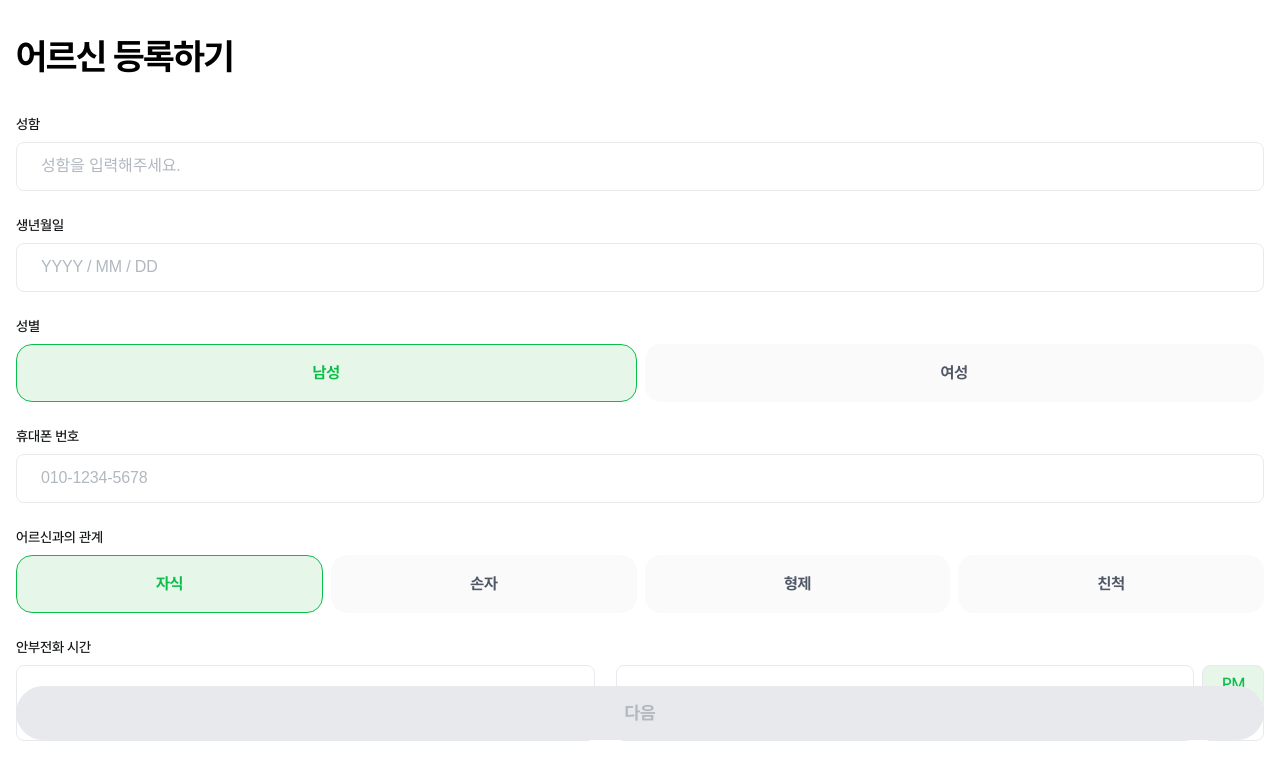
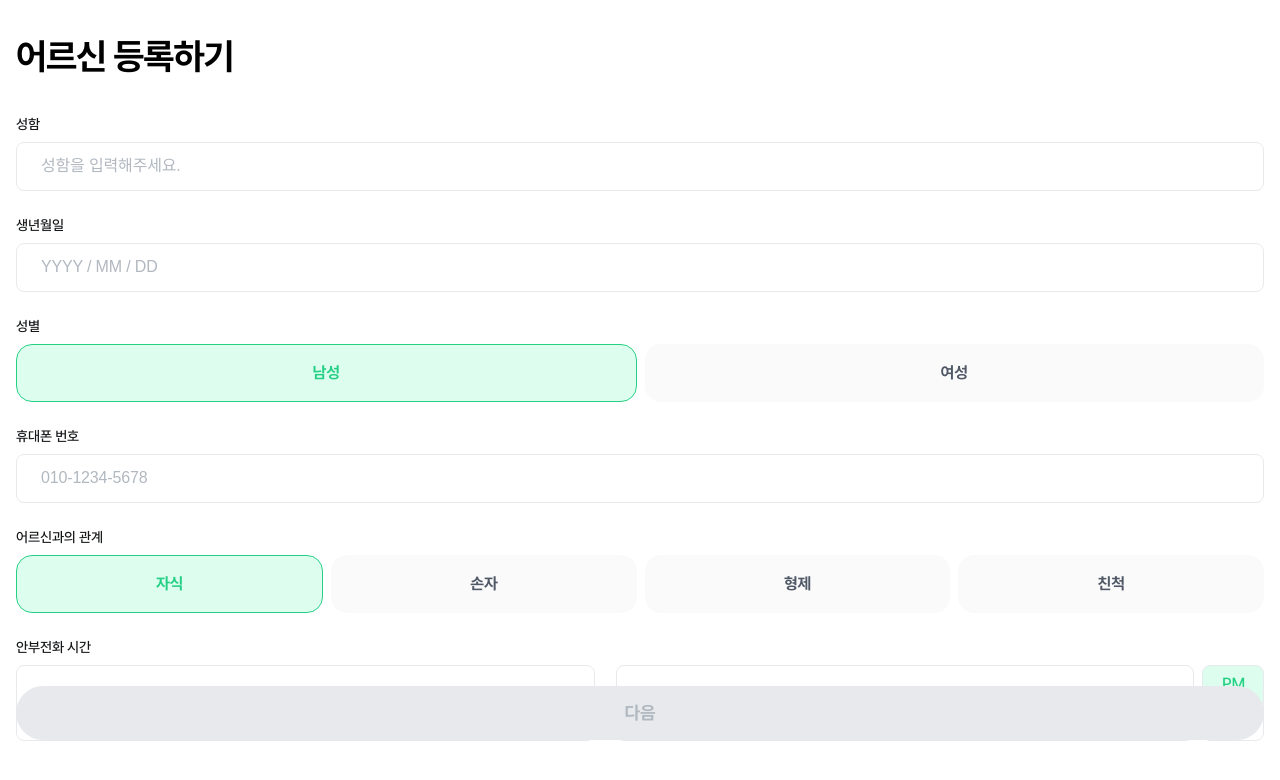
Before and after one commit to DND-HACKATHON-Teamplay/frontend, a React (Vite) app: page /register in a window 1280 px wide. Shown: the top 780 px of the page. Built offline with nearby package versions, Linux system fonts and the light colour scheme.

Commit message:
fix : primary color 변경

```diff
--- a/src/components/Button/Button.module.css
+++ b/src/components/Button/Button.module.css
@@ -4,7 +4,7 @@
   width: 100%;
   padding: 14px 24px;
   border-radius: 9999px;
-  background: #0bbd49;
+  background: #25d085;
 
   color: #fff;
   text-align: center;
--- a/src/components/SelectButton/SelectButton.module.css
+++ b/src/components/SelectButton/SelectButton.module.css
@@ -24,10 +24,10 @@
   width: 100%;
   padding: 16px 26px;
   border-radius: 16px;
-  border: 1px solid #0bbd49;
-  background: #e6f7e9;
+  border: 1px solid #25d085;
+  background: #ddfdef;
 
-  color: #0bbd49;
+  color: #25d085;
   text-align: center;
   font-size: 16px;
   font-style: normal;
--- a/src/components/SelectTime/SelectTime.module.css
+++ b/src/components/SelectTime/SelectTime.module.css
@@ -73,6 +73,6 @@
 }
 .PMButtonActive,
 .AMButtonActive {
-  background: #e6f7e9;
-  color: #0bbd49;
+  background: #ddfdef;
+  color: #25d085;
 }
--- a/src/pages/Home/Home.tsx
+++ b/src/pages/Home/Home.tsx
@@ -35,13 +35,12 @@ const Home = () => {
         try {
           // 어르신 등록 여부 확인
           const isRegisteredResponse = await isRegisteredApi();
-          if (isRegisteredResponse?.success || isRegisteredResponse.data) {
+          if (isRegisteredResponse) {
             navigate('/register');
             return; // 더 이상 진행하지 않음
           }
         } catch (error) {
           console.error('등록 여부 확인 실패:', error);
-          navigate('/login');
         }
       } else {
         navigate('/login');
--- a/src/pages/RegisterElder/RegisterElder.tsx
+++ b/src/pages/RegisterElder/RegisterElder.tsx
@@ -154,7 +154,7 @@ const RegisterElder = () => {
 
       const relationshipMap: Record<string, string> = {
         자식: 'CHILD',
-        손자: 'GRAND_CHILD',
+        손자: 'GRANDCHILD',
         형제: 'SIBLING',
         친척: 'OTHER',
       };
--- a/src/services/getChats.ts
+++ b/src/services/getChats.ts
@@ -4,6 +4,7 @@ import { tokenUtils } from '../utils/auth';
 const GET_CHATS_API = 'https://bb-konkuk.shop/api/v1/conversation/by-call-date?date=';
 
 export const getChats = async (date: string) => {
+  console.log(date);
   const token = tokenUtils.getToken();
   try {
     const response = await axios.get(`${GET_CHATS_API}${date}`, {
--- a/src/styles/colors.module.css
+++ b/src/styles/colors.module.css
@@ -45,8 +45,8 @@
   --color-negative-error-container: #fdecee;
 
   /* Positive */
-  --color-positive: #0bbd49;
-  --color-positive-container: #e6f7e9;
+  --color-positive: #25d085;
+  --color-positive-container: #ddfdef;
 
   /* Primary */
   --color-primary: #fbc926;
```
Also changed, not shown: src/styles/colors.ts (+5 -5 lines), src/assets/AIicon.svg, src/assets/home/80.svg.
